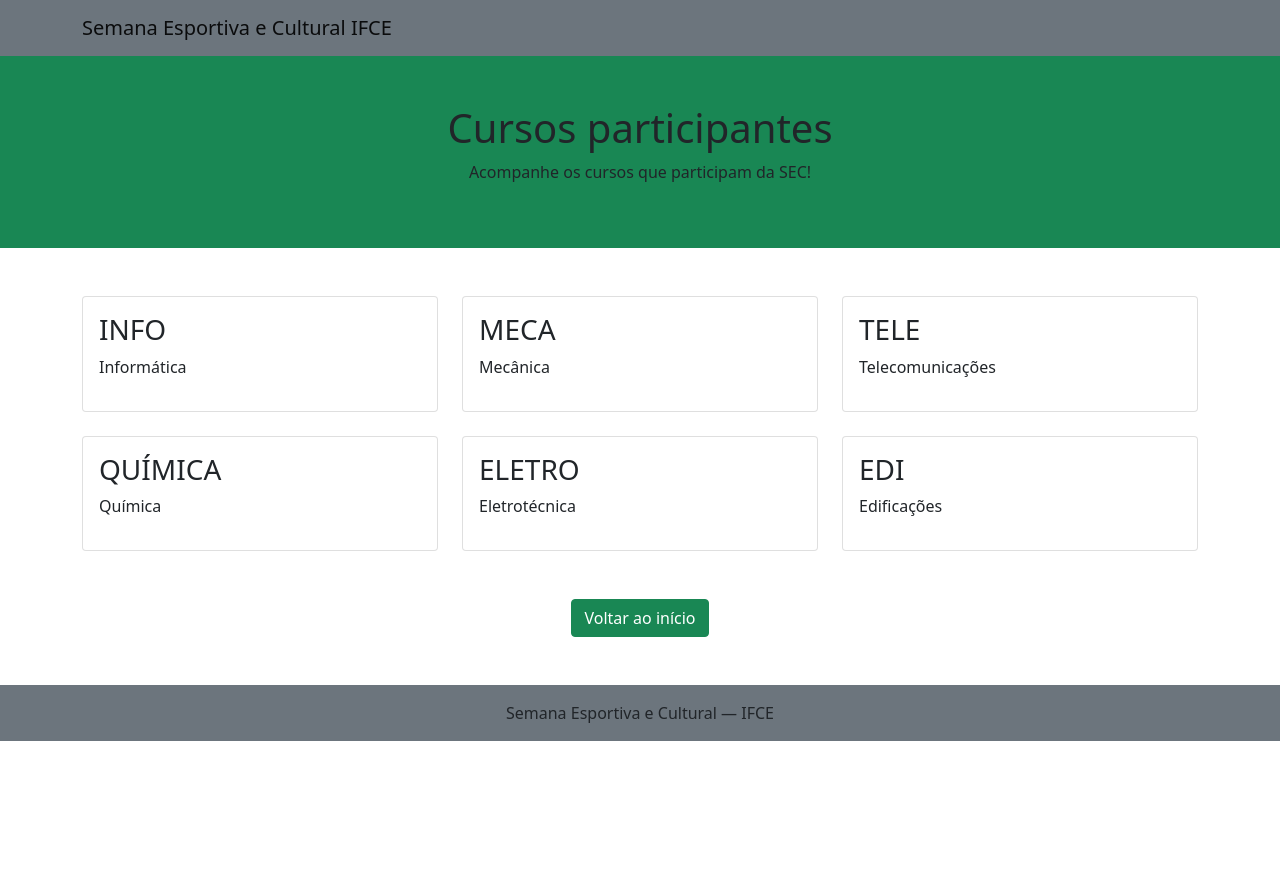
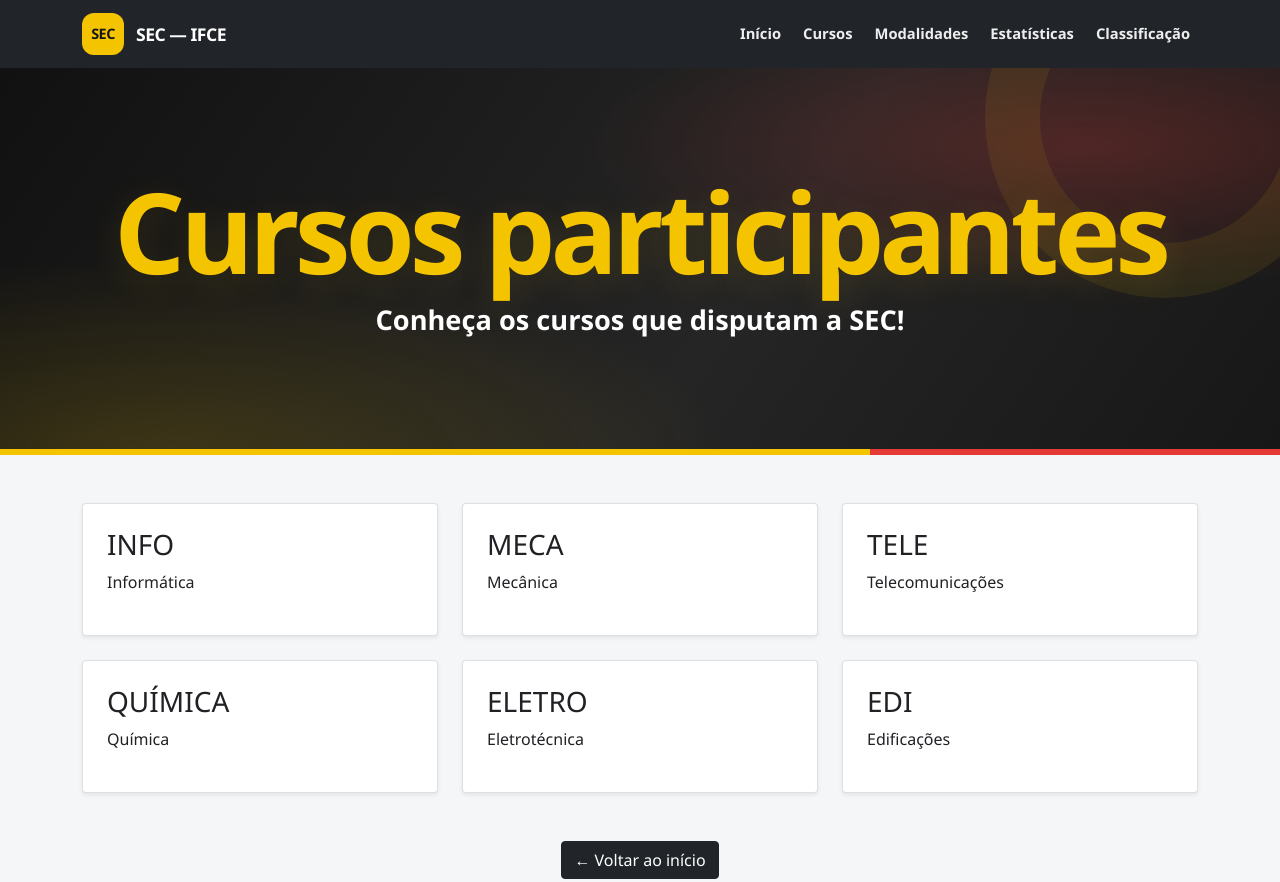
Before and after one commit to theleco09/ifce-sec, a website: page cursos.html in a window 1280 px wide. Shown: the top 882 px of the page. Before the commit the page ends 800 px from the top, so only its background shows below. Drawn offline with nearby package versions, Linux system fonts and the light colour scheme.

Commit message:
padroniza cabeçalho da página cursos

```diff
--- a/cursos.html
+++ b/cursos.html
@@ -4,65 +4,80 @@
 <head>
     <meta charset="UTF-8">
     <meta name="viewport" content="width=device-width, initial-scale=1.0">
+
     <title>Cursos participantes - SEC</title>
 
     <link href="https://cdn.jsdelivr.net/npm/bootstrap@5.0.2/dist/css/bootstrap.min.css" rel="stylesheet">
+    <link rel="stylesheet" href="/css/style.css">
 </head>
 
 <body>
-    <nav class="navbar navbar-light bg-secondary">
+
+    <nav class="navbar navbar-expand-lg navbar-dark bg-dark">
         <div class="container">
+
             <a class="navbar-brand" href="/">
-                Semana Esportiva e Cultural IFCE
+                SEC — IFCE
             </a>
+
+            <div class="navbar-nav">
+                <a class="nav-link" href="/">Início</a>
+                <a class="nav-link active" href="/cursos">Cursos</a>
+                <a class="nav-link" href="/modalidades">Modalidades</a>
+                <a class="nav-link" href="/estatisticas">Estatísticas</a>
+                <a class="nav-link" href="/classificacao">Classificação</a>
+            </div>
+
         </div>
     </nav>
+    <main>
 
-    <header class="bg-success text-center p-5">
-        <h1>Cursos participantes</h1>
-        <p>Acompanhe os cursos que participam da SEC!</p>
-    </header>
+        <div class="bg-success text-center p-5">
+            <h1>Cursos participantes</h1>
+            <h3>Conheça os cursos que disputam a SEC!</h3>
+        </div>
+    </main>
+    <main class="container my-5">
 
-    <main class="container my-5">
         <div class="row g-4">
 
             <div class="col-md-4">
-                <div class="card p-3 h-100">
+                <div class="card h-100 p-4 shadow-sm">
                     <h3>INFO</h3>
                     <p>Informática</p>
                 </div>
             </div>
 
             <div class="col-md-4">
-                <div class="card p-3 h-100">
+                <div class="card h-100 p-4 shadow-sm">
                     <h3>MECA</h3>
                     <p>Mecânica</p>
                 </div>
             </div>
 
             <div class="col-md-4">
-                <div class="card p-3 h-100">
+                <div class="card h-100 p-4 shadow-sm">
                     <h3>TELE</h3>
                     <p>Telecomunicações</p>
                 </div>
             </div>
 
             <div class="col-md-4">
-                <div class="card p-3 h-100">
+                <div class="card h-100 p-4 shadow-sm">
                     <h3>QUÍMICA</h3>
                     <p>Química</p>
                 </div>
             </div>
 
             <div class="col-md-4">
-                <div class="card p-3 h-100">
+                <div class="card h-100 p-4 shadow-sm">
                     <h3>ELETRO</h3>
                     <p>Eletrotécnica</p>
                 </div>
             </div>
 
             <div class="col-md-4">
-                <div class="card p-3 h-100">
+                <div class="card h-100 p-4 shadow-sm">
                     <h3>EDI</h3>
                     <p>Edificações</p>
                 </div>
@@ -71,13 +86,17 @@
         </div>
 
         <div class="text-center mt-5">
-            <a href="/" class="btn btn-success">Voltar ao início</a>
+            <a href="/" class="btn btn-dark">
+                ← Voltar ao início
+            </a>
         </div>
+
     </main>
 
-    <footer class="bg-secondary text-center py-3">
+    <footer class="text-center py-3">
         <p class="mb-0">Semana Esportiva e Cultural — IFCE</p>
     </footer>
+
 </body>
 
 </html>
```
Also changed, not shown: modalidades.html (+21 -18 lines).
